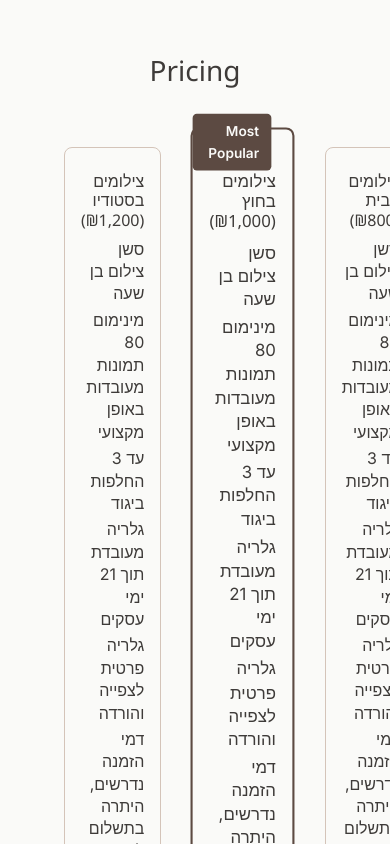
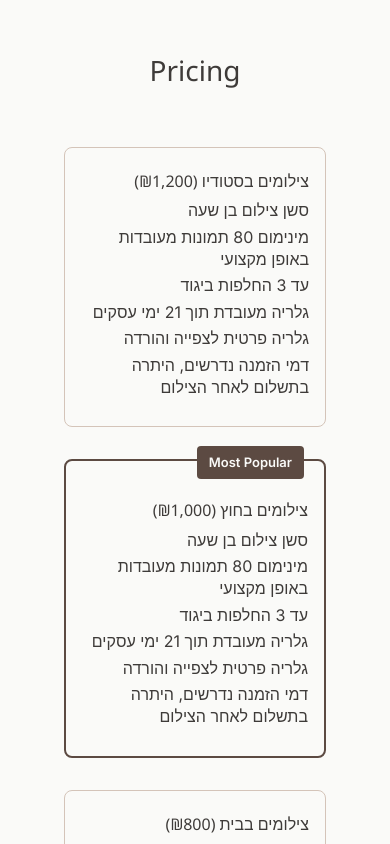
Before and after one commit to oror18or2-cloud/or-paull-photography, a Next.js app: page / in a window 390 px wide. Shown: the part 2780-3624 px from the top of the page. Built offline with nearby package versions, Linux system fonts and the light colour scheme; no server answers.

Commit message:
Improve mobile responsive design for pricing cards - force single column layout

```diff
--- a/src/styles/design-system.css
+++ b/src/styles/design-system.css
@@ -420,13 +420,9 @@ section h2 {
   }
 
   /* Pricing Cards - Stack on mobile */
-  [style*="gridTemplateColumns"] {
-    grid-template-columns: 1fr !important;
-  }
-
-  /* Pricing cards - responsive padding and text */
   .pricing-card {
     padding: 24px 16px !important;
+    width: 100% !important;
   }
 
   .pricing-card h3 {
@@ -442,6 +438,16 @@ section h2 {
     line-height: 1.4 !important;
   }
 
+  /* Pricing grid - force single column */
+  section > div > div {
+    grid-template-columns: 1fr !important;
+  }
+
+  /* Remove scale from Most Popular card on mobile */
+  .pricing-card {
+    transform: scale(1) !important;
+  }
+
   /* Booking Calendar - responsive on mobile */
   .booking-calendar {
     padding: 24px !important;
@@ -454,10 +460,6 @@ section h2 {
   .booking-calendar button {
     padding: 10px !important;
     font-size: 16px !important;
-  }
-
-  [style*="gridTemplateColumns: 'repeat(7"] {
-    gap: 4px !important;
   }
 }
 
```
